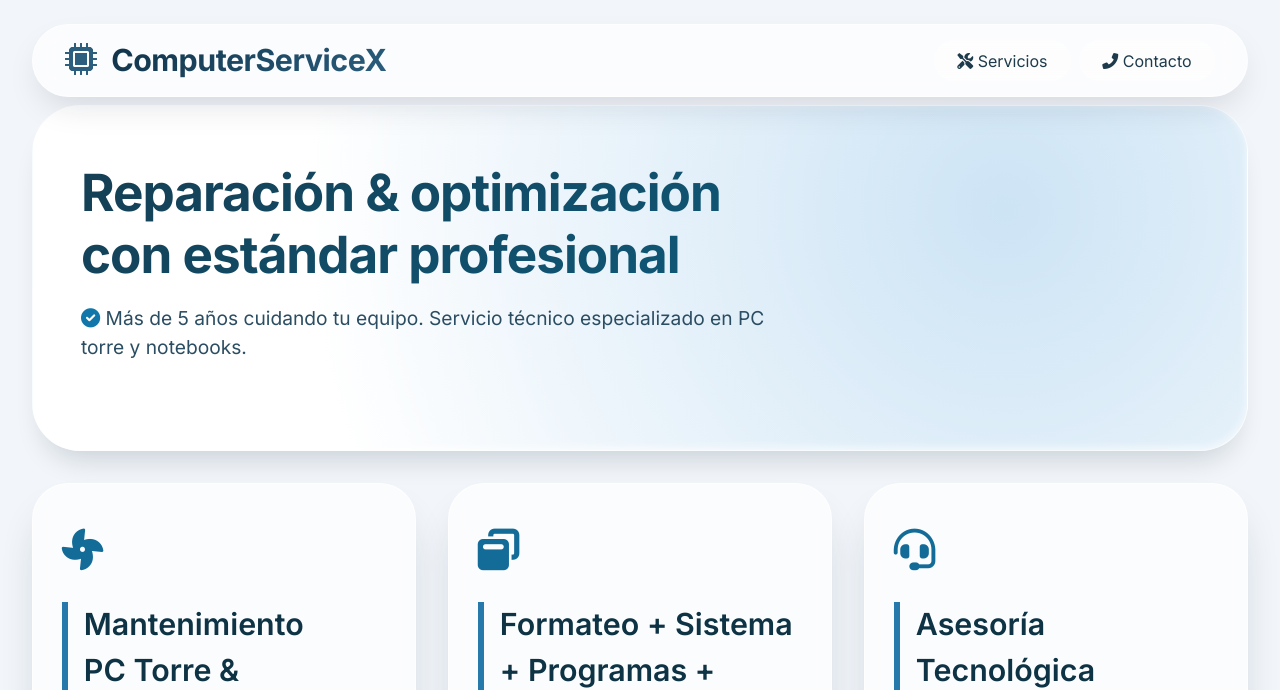
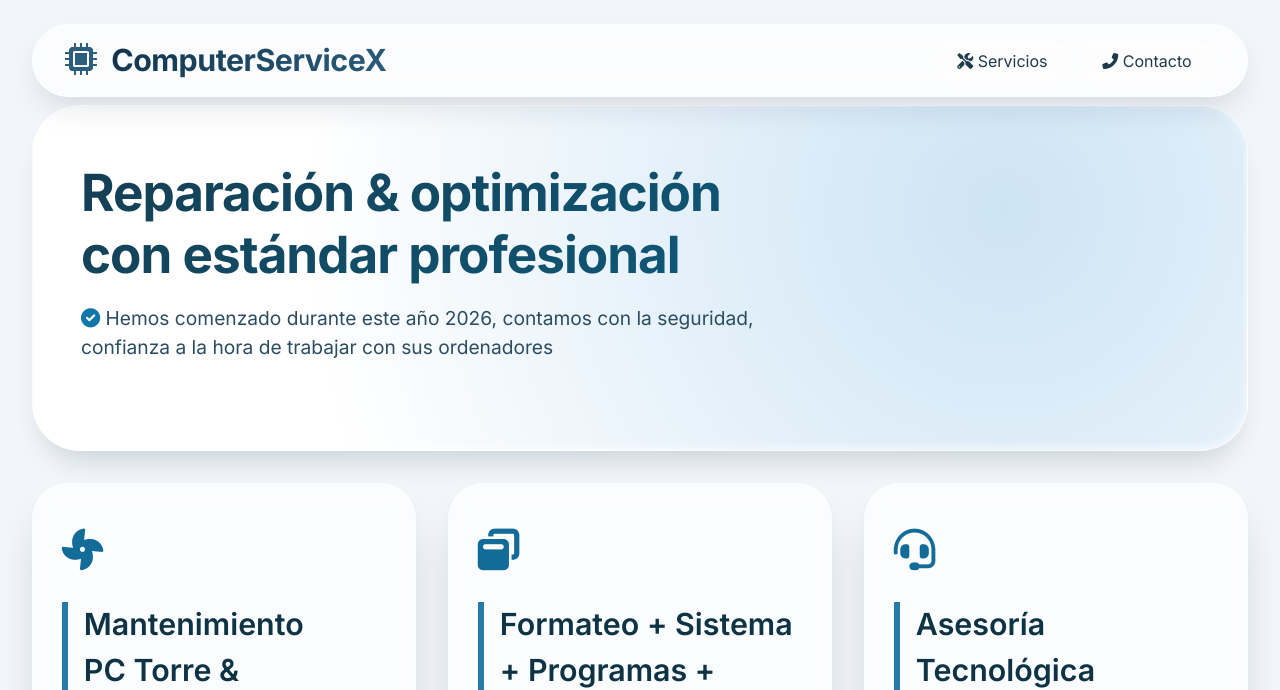
Before and after one commit to luiseduerp26/ComputerServices, a plain HTML site: page index.html in a window 1280 px wide. Shown: the top 690 px of the page. Drawn offline with Linux system fonts and the light colour scheme.

Commit message:
Update index.html

```diff
--- a/index.html
+++ b/index.html
@@ -331,7 +331,7 @@
     <section class="hero">
       <div class="hero-content">
         <h1>Reparación & optimización<br>con estándar profesional</h1>
-        <p><i class="fas fa-check-circle" style="color: #1177aa;"></i> Más de 5 años cuidando tu equipo. Servicio técnico especializado en PC torre y notebooks.</p>
+        <p><i class="fas fa-check-circle" style="color: #1177aa;"></i> Hemos comenzado durante este año 2026, contamos con la seguridad, confianza a la hora de trabajar con sus ordenadores</p>
       </div>
     </section>
 
```
